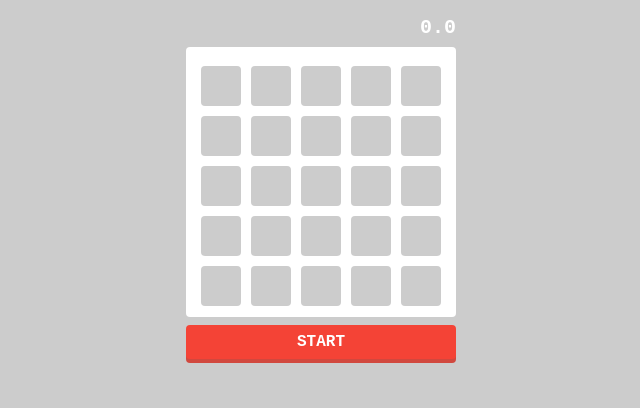
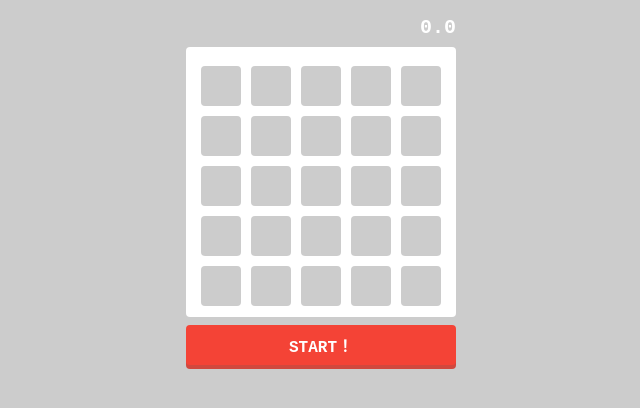
Before and after one commit to 0k1ta/NumberTouchGame, a plain HTML site: page index.html in a window 1280 px wide. Shown: the whole page, without its empty margins (319-959 px from the left). Drawn offline with Linux system fonts and the light colour scheme.

Commit message:
Update index.html

```diff
--- a/index.html
+++ b/index.html
@@ -10,7 +10,7 @@
     <div id="timer">0.0</div>
     <ul id="board">
     </ul>
-    <div id="btn">START</div>
+    <div id="btn">START！</div>
   </div>
   <script src="js/main.js"></script>
 </body>
```
